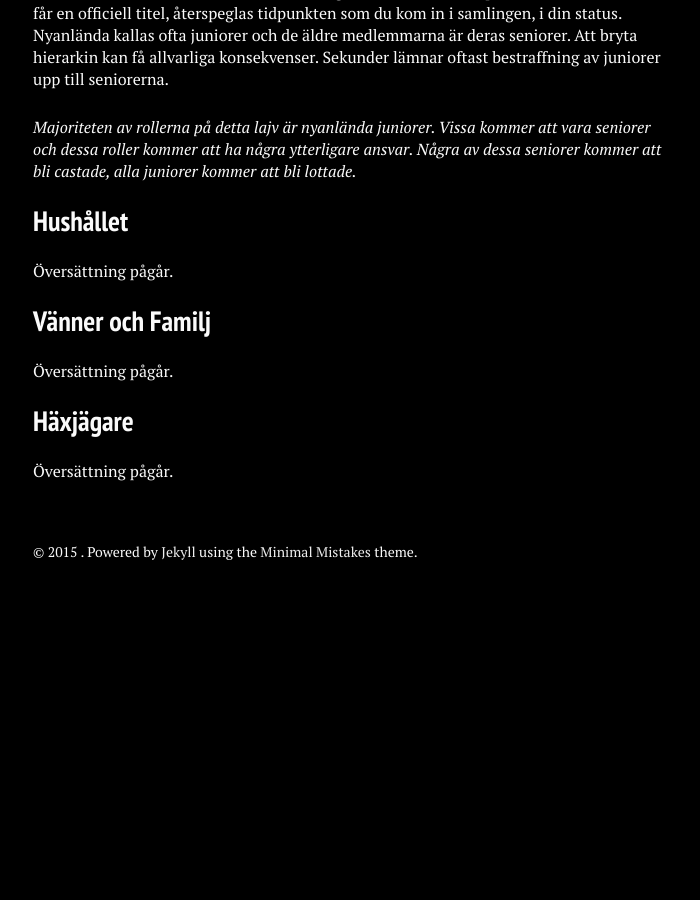
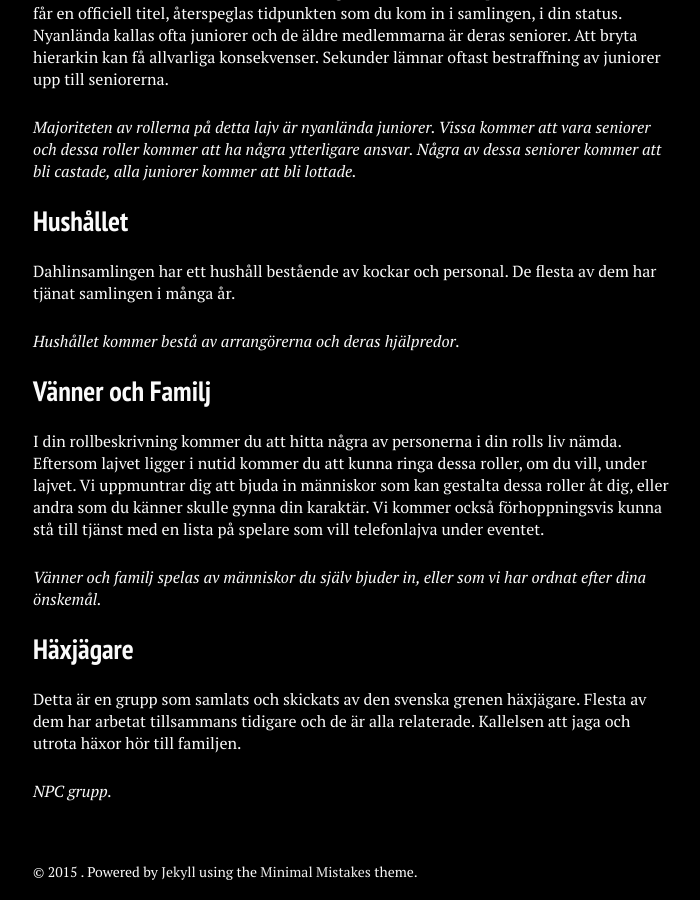
Before and after one commit to stanislavb/www.coven.nu, a Jekyll site: the page built from roller/index.md, in a window 1280 px wide and 900 px high, scrolled down 1725 px. Shown: the whole window, without its empty margins (287-987 px from the left). Built offline with Jekyll 4.4.1, drawn with Linux system fonts in a browser that asks for light colours; nearby versions of some CDN libraries; before the commit the page ends 2335 px from its top, so only the background shows below that.

Commit message:
Update index.md

```diff
--- a/roller/index.md
+++ b/roller/index.md
@@ -44,12 +44,18 @@ Det finns en strikt hierarki inom en samling. Även om endast Supreman och Sekun
 
 ## Hushållet
 
-Översättning pågår.
+Dahlinsamlingen har ett hushåll bestående av kockar och personal. De flesta av dem har tjänat samlingen i många år.
+
+*Hushållet kommer bestå av arrangörerna och deras hjälpredor.*
 
 ## Vänner och Familj
 
-Översättning pågår.
+I din rollbeskrivning kommer du att hitta några av personerna i din rolls liv nämda. Eftersom lajvet ligger i nutid kommer du att kunna ringa dessa roller, om du vill, under lajvet. Vi uppmuntrar dig att bjuda in människor som kan gestalta dessa roller åt dig, eller andra som du känner skulle gynna din karaktär. Vi kommer också förhoppningsvis kunna stå till tjänst med en lista på spelare som vill telefonlajva under eventet.
+
+*Vänner och familj spelas av människor du själv bjuder in, eller som vi har ordnat efter dina önskemål.*
 
 ## Häxjägare
 
-Översättning pågår.
+Detta är en grupp som samlats och skickats av den svenska grenen häxjägare. Flesta av dem har arbetat tillsammans tidigare och de är alla relaterade. Kallelsen att jaga och utrota häxor hör till familjen.
+
+*NPC grupp.*
```
